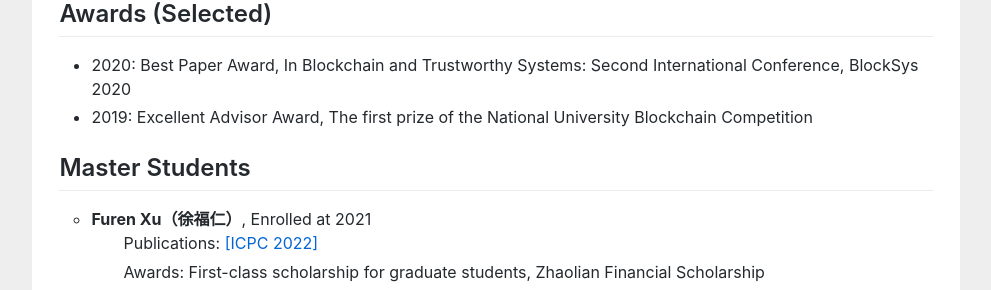
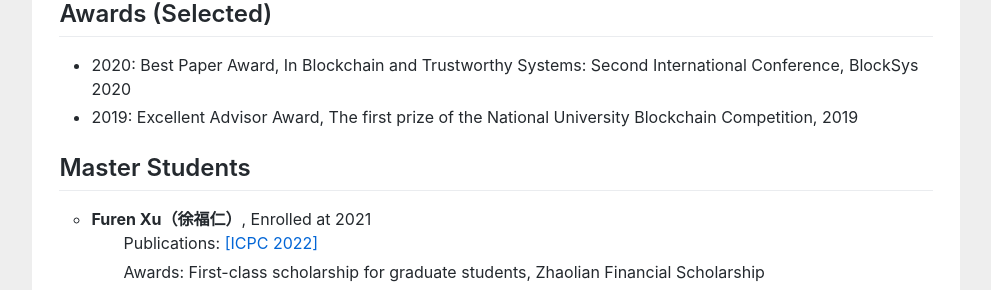
Before and after one commit to huangyuan-hy/huangyuan-hy.github.io, a Jekyll site: the page index.html, which Jekyll copies as it is, in a window 1280 px wide and 900 px high, scrolled down 2333 px. Shown: the part 393-683 px from the top of the window, without its empty margins (144-1135 px from the left). Built offline with Jekyll 4.4.1, drawn with Linux system fonts in a browser that asks for light colours.

Commit message:
Update index.html

```diff
--- a/index.html
+++ b/index.html
@@ -149,7 +149,7 @@ gtag('config', 'UA-158965281-1');
 				<ul>
 
 					<li>2020: Best Paper Award, In Blockchain and Trustworthy Systems: Second International Conference, BlockSys 2020</li>
-					<li>2019: Excellent Advisor Award, The first prize of the National University Blockchain Competition</li>
+					<li>2019: Excellent Advisor Award, The first prize of the National University Blockchain Competition, 2019</li>
 
 
 				</ul>
```
